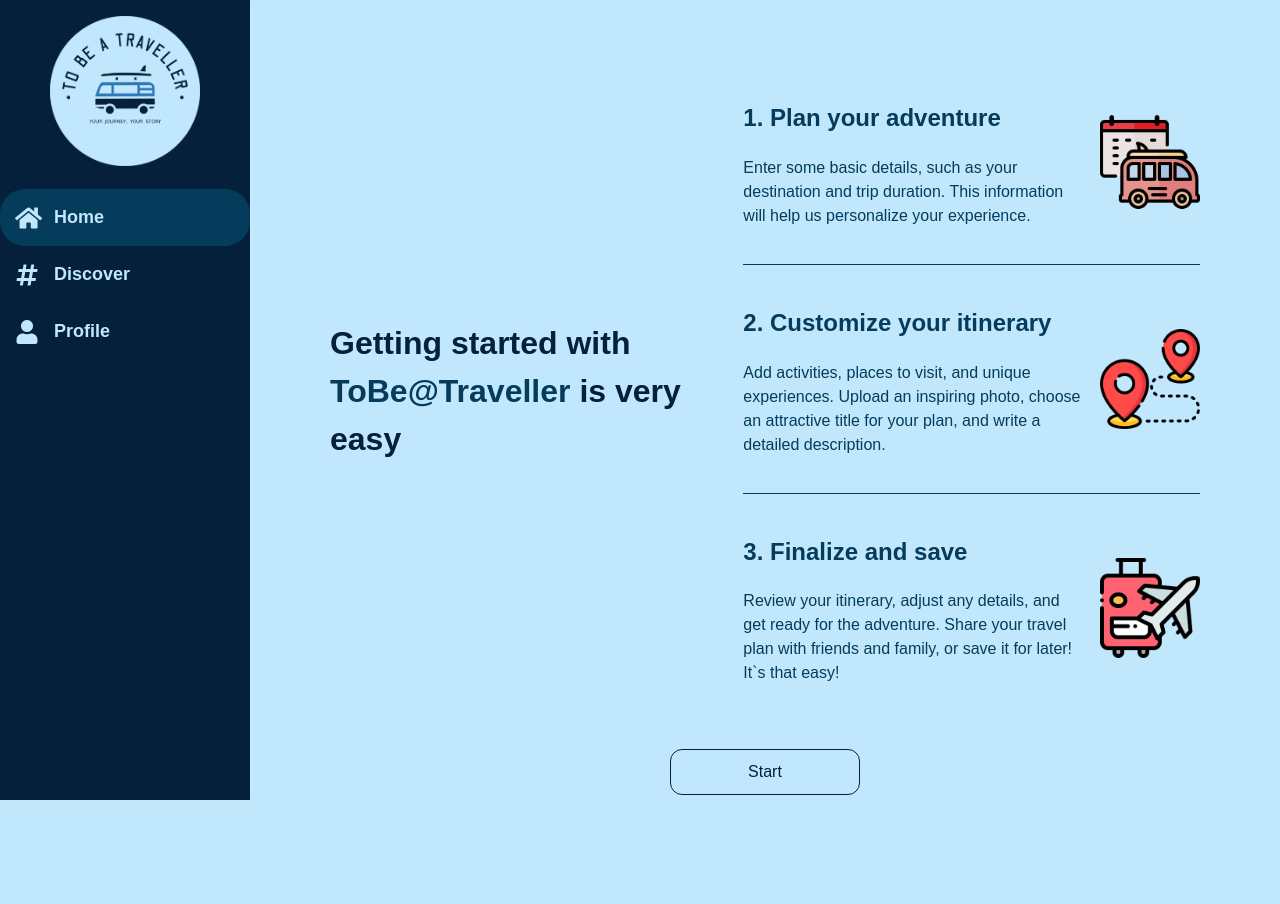
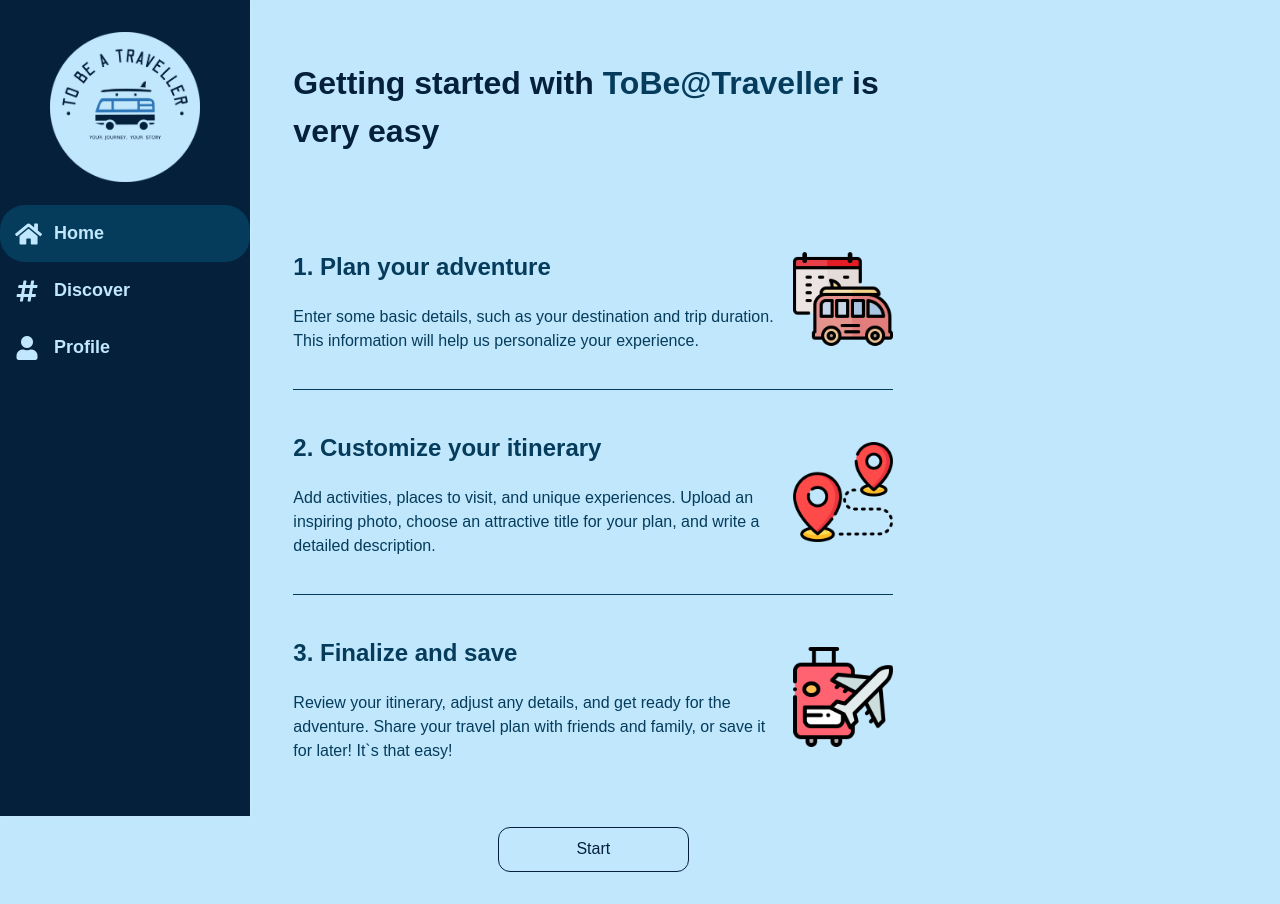
Before and after one commit to bejabeja/tobetraveller, a React (Create React App) app in the folder client/: page / in a window 1280 px wide. Before the commit the page ends 800 px from the top, so only its background shows below. Built offline with nearby package versions, Linux system fonts and the light colour scheme; no server answers.

Commit message:
layout changed

```diff
--- a/client/src/index.css
+++ b/client/src/index.css
@@ -46,12 +46,14 @@ body {
   width: 100%;
   /* max-width: 1200px; */
   margin: auto;
+  overflow-x: hidden;
 }
 
 body {
   margin: 0;
   display: flex;
   height: 100%;
+  overflow-x: hidden;
 }
 
 button,
--- a/client/src/layout/Layout.css
+++ b/client/src/layout/Layout.css
@@ -23,6 +23,7 @@
   box-shadow: 1px 0 3px rgba(255, 255, 255, 0.2);
   text-align: center;
   transition: all 0.3s ease;
+  padding-top: 1rem;
 }
 
 .leftSide img {
@@ -36,8 +37,7 @@
   display: grid;
   grid-template-columns: 2fr 1fr;
   grid-template-rows: auto 1fr;
-  height: 100vh;
-  overflow-y: auto;
+  overflow: hidden;
   /* background-color: #1E1E1E; */
   background-color: var(--brand-color);
 }
@@ -52,29 +52,22 @@
   top: 0;
   z-index: 1;
   color: #fff;
+  height: 2rem;
   display: none;
 }
 
 .middleSide {
   padding: 2rem;
   overflow-y: auto;
-  /* box-shadow: 1px 0 3px rgba(4, 32, 59, 0.2); */
+  grid-column: 1 / 2;
+  overflow: hidden;
+  scrollbar-width: none;
 }
 
-.middleSide {
-  grid-column: 1 / 3;
-  padding: 5rem;
-}
-
-
-/*
 .rightSide {
-  padding: 20px;
+  grid-column: 2 / 3;
+  padding: 2rem;
   overflow-y: auto;
-} */
-
-.rightSide {
-  display: none;
 }
 
 @media (max-width: 900px) {
@@ -90,6 +83,15 @@
   .mainContent {
     margin-left: 80px;
     width: 100%;
+  }
+
+  .middleSide {
+    grid-column: 1 / 3;
+    padding: 1rem;
+  }
+
+  .rightSide {
+    display: none;
   }
 }
 
--- a/client/src/layout/Layout.jsx
+++ b/client/src/layout/Layout.jsx
@@ -31,9 +31,9 @@ const Layout = ({ children }) => {
                 <div className="middleSide">
                     {children}
                 </div>
-                {/* <div className="rightSide">
-                    5
-                </div> */}
+                <div className="rightSide">
+                    {/* 5 */}
+                </div>
                 {/* <div className="footer">
                     6
                 </div> */}
--- a/client/src/pages/Home.css
+++ b/client/src/pages/Home.css
@@ -16,14 +16,14 @@
 
 .home-maininfo {
     display: flex;
-    flex-direction: row;
+    flex-direction: column;
     gap: 3rem;
     text-align: start;
     align-items: center;
 }
 
 .home-leftinfo {
-    width: 80%;
+    max-width: 600px;
 }
 
 .home-leftinfo span {
--- a/client/src/pages/Home.jsx
+++ b/client/src/pages/Home.jsx
@@ -10,8 +10,7 @@ import { Link } from 'react-router-dom'
 const Home = () => {
 
   return (
-    <main className='home no-scroll'>
-
+    <main className='home'>
       <div className='home-maininfo'>
         <div className='home-leftinfo'>
           {/* <Link href='/discover'>
```
Also changed, not shown: 1 other file (tests, documents, lock files or other folders).
